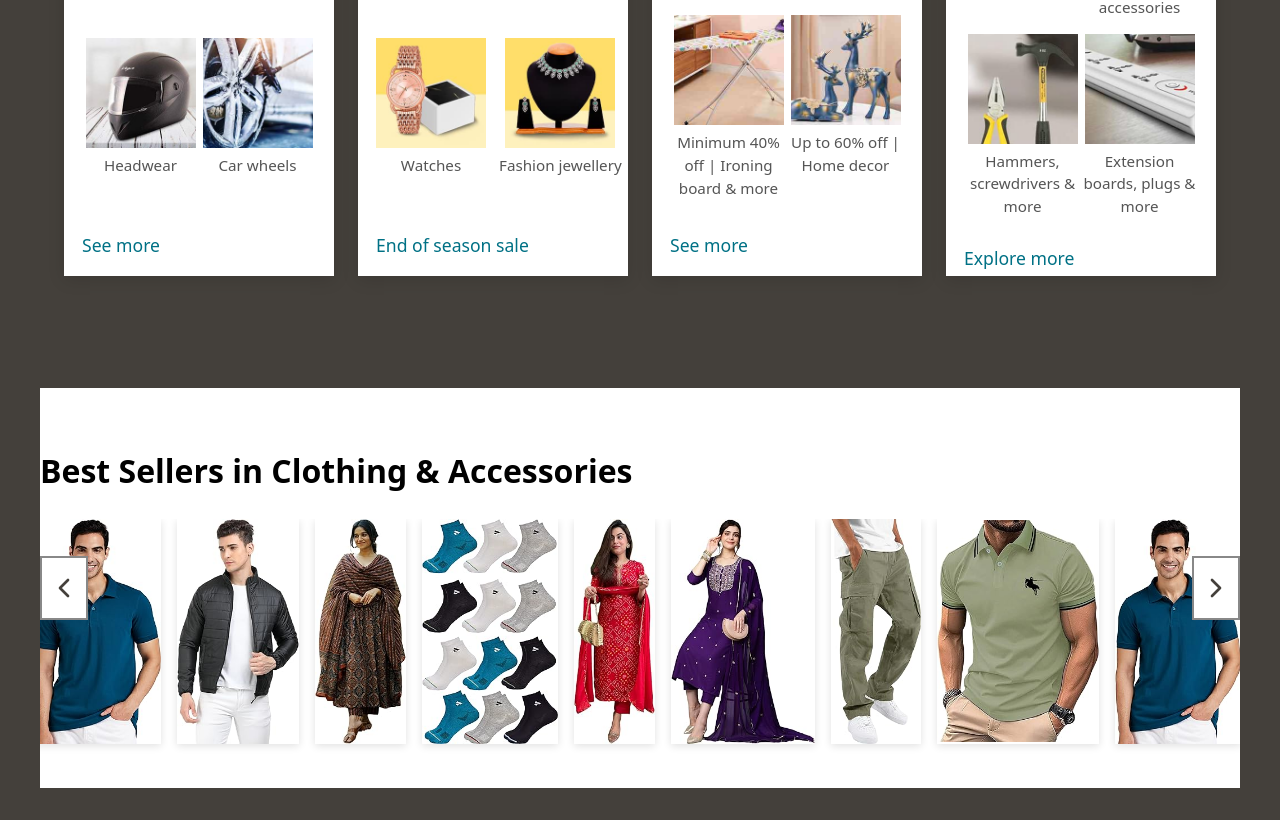
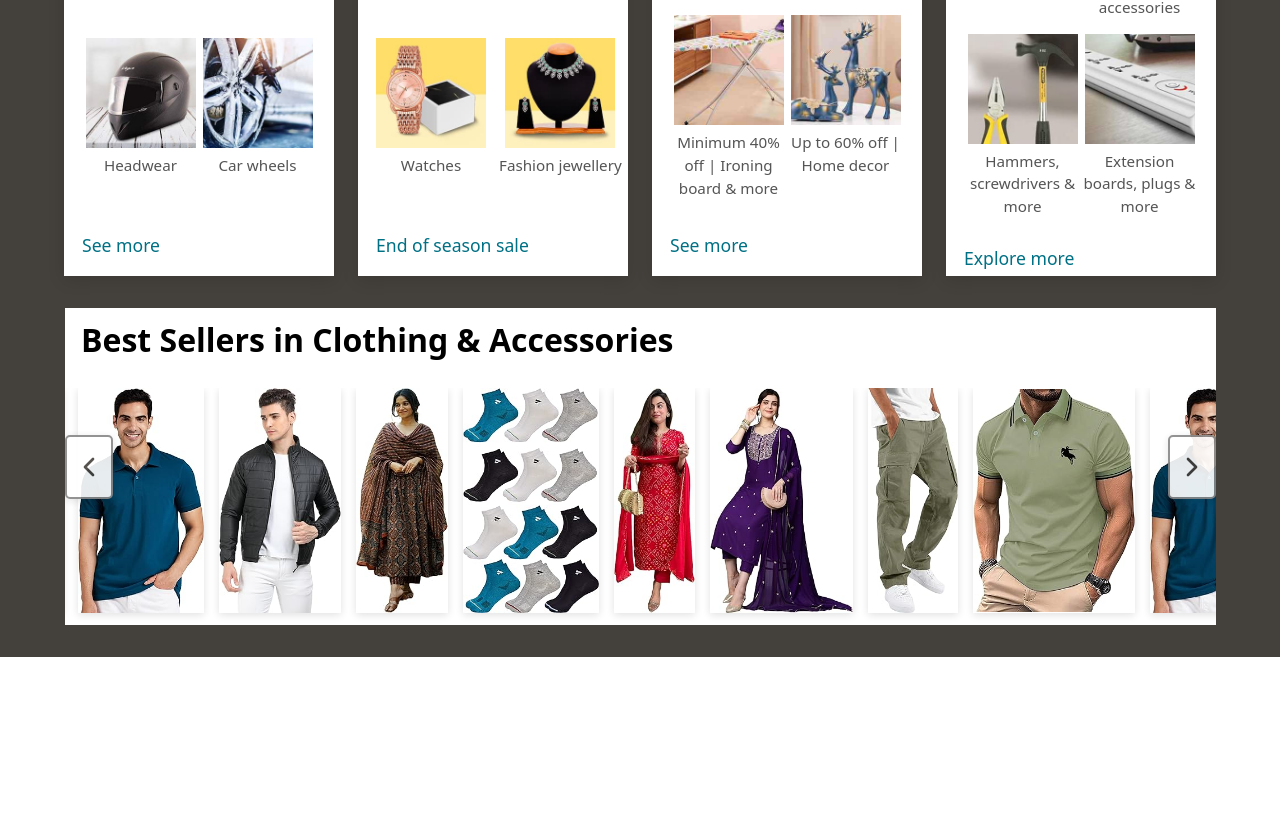
Before and after one commit to laila2005/amazon-clone, a React (Vite) app: page / in a window 1280 px wide. Shown: the part 1326-2146 px from the top of the page. After the commit the page ends 1983 px from the top, so only its background shows below. Built offline with nearby package versions, Linux system fonts and the light colour scheme.

Commit message:
adjusting section 3 (slideshow)

```diff
--- a/src/components/Cards.jsx
+++ b/src/components/Cards.jsx
@@ -91,8 +91,8 @@ function Cards() {
   return (
   <div style={{
     ...cardSectionStyle,
-  paddingTop: '290px', // decreased gap by another 10px
-    paddingBottom: '80px',
+    paddingTop: '290px',
+  paddingBottom: '0px', // tightest bottom padding
     marginTop: '-100px',
     position: 'relative',
     zIndex: 1
--- a/src/components/Slideshow.jsx
+++ b/src/components/Slideshow.jsx
@@ -69,8 +69,8 @@ export default function Slideshow() {
       <div style={{
   position: 'relative',
   width: '100%',
-  maxWidth: '1200px',
-  marginLeft: 'auto',
+  maxWidth: '1151px',
+  marginLeft: '65px',
   marginRight: 'auto',
   marginTop: '32px',
   marginBottom: '32px',
@@ -78,13 +78,14 @@ export default function Slideshow() {
   borderRadius: '0',
   boxShadow: 'none',
   border: 'none',
-        padding: '32px 0',
+  padding: '0',
   overflow: 'hidden',
   display: 'flex',
   flexDirection: 'column',
   alignItems: 'center',
+  alignContent: 'center',
       }}>
-  <h2 style={{ fontSize: '2rem', fontWeight: 'bold', marginBottom: '24px', textAlign: 'left', color: '#000', width: '100%' }}>Best Sellers in Clothing & Accessories</h2>
+  <h2 style={{ fontSize: '2rem', fontWeight: 'bold', margin: '8px 0 24px 0', textAlign: 'left', color: '#000', width: '100%', paddingLeft: '32px' }}>Best Sellers in Clothing & Accessories</h2>
   <div
     ref={scrollRef}
     style={{
@@ -97,8 +98,8 @@ export default function Slideshow() {
       paddingBottom: '12px',
       boxSizing: 'border-box',
       justifyContent: 'center',
-  paddingLeft: '80x',
-  paddingRight: '80px',
+  paddingLeft: 0,
+  paddingRight: 0,
     }}
     className={styles['slideshow-scroll'] + ' ' + scrollbarStyles['slideshow-scroll']}
   >
@@ -111,7 +112,7 @@ export default function Slideshow() {
           width: '162px',
           height: '225px',
           objectFit: 'contain',
-          marginRight: '16px',
+          marginRight: '15px',
           boxShadow: '0 2px 8px rgba(0,0,0,0.12)',
           background: '#fff',
         }}
@@ -130,9 +131,9 @@ export default function Slideshow() {
             background: '#fff',
             border: '2px solid #888',
             padding: '0',
-            borderRadius: '0',
-            boxShadow: 'none',
-            zIndex: 10,
+            borderRadius: '5px',
+            boxShadow: '0 2px 8px rgba(0,0,0,0.12)',
+            zIndex: 20,
             cursor: 'pointer',
             height: '64px',
             width: '48px',
@@ -140,6 +141,7 @@ export default function Slideshow() {
             alignItems: 'center',
             justifyContent: 'center',
             color: '#44403B',
+            opacity: 0.9,
           }}
         >
           <ChevronLeft size={32} />
@@ -155,9 +157,9 @@ export default function Slideshow() {
             background: '#fff',
             border: '2px solid #888',
             padding: '0',
-            borderRadius: '0',
-            boxShadow: 'none',
-            zIndex: 10,
+            borderRadius: '5px',
+            boxShadow: '0 2px 8px rgba(0,0,0,0.12)',
+            zIndex: 20,
             cursor: 'pointer',
             height: '64px',
             width: '48px',
@@ -165,6 +167,7 @@ export default function Slideshow() {
             alignItems: 'center',
             justifyContent: 'center',
             color: '#44403B',
+            opacity: 0.9,
           }}
         >
           <ChevronRight size={32} />
```
Lines whose indentation alone changed are shown as unchanged.
